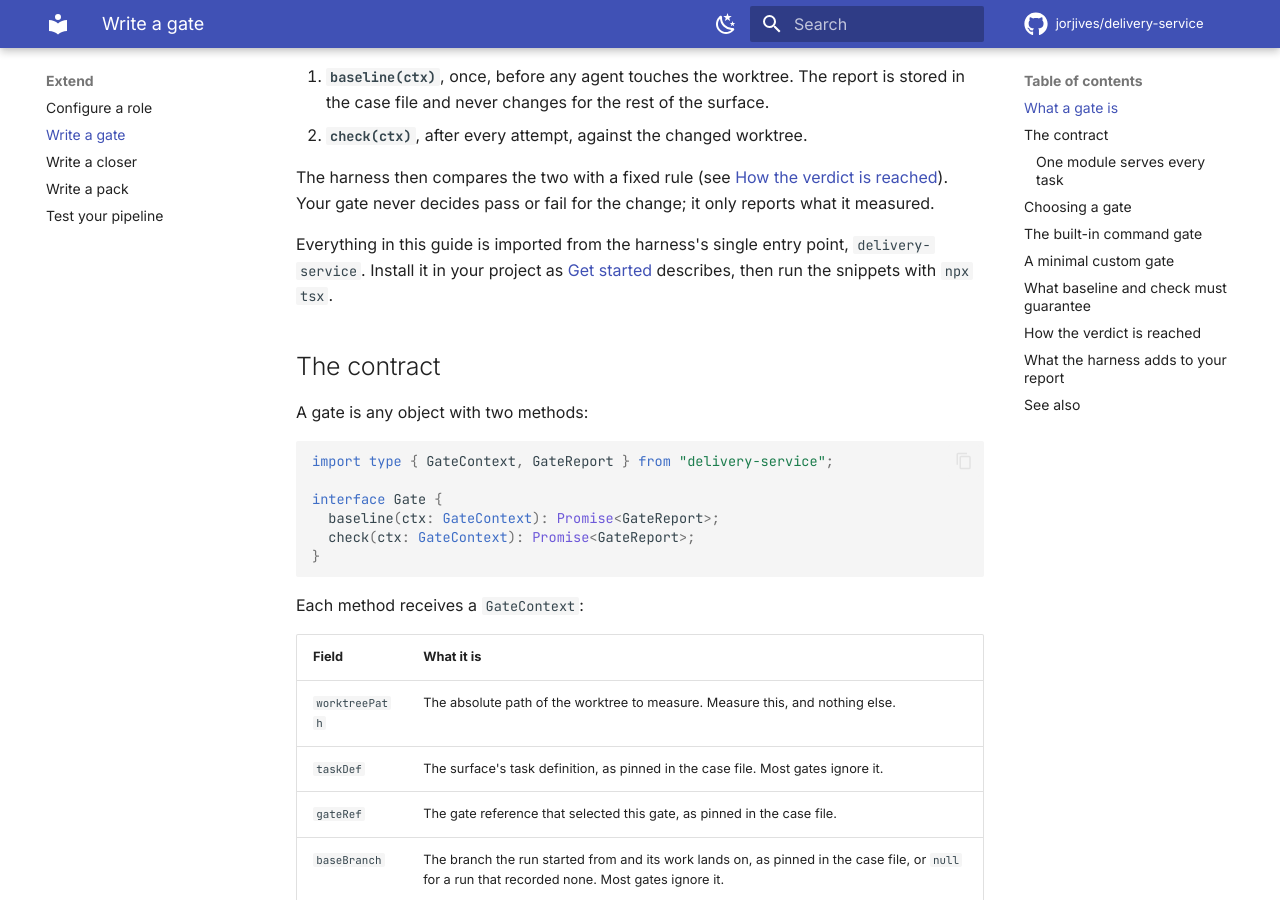
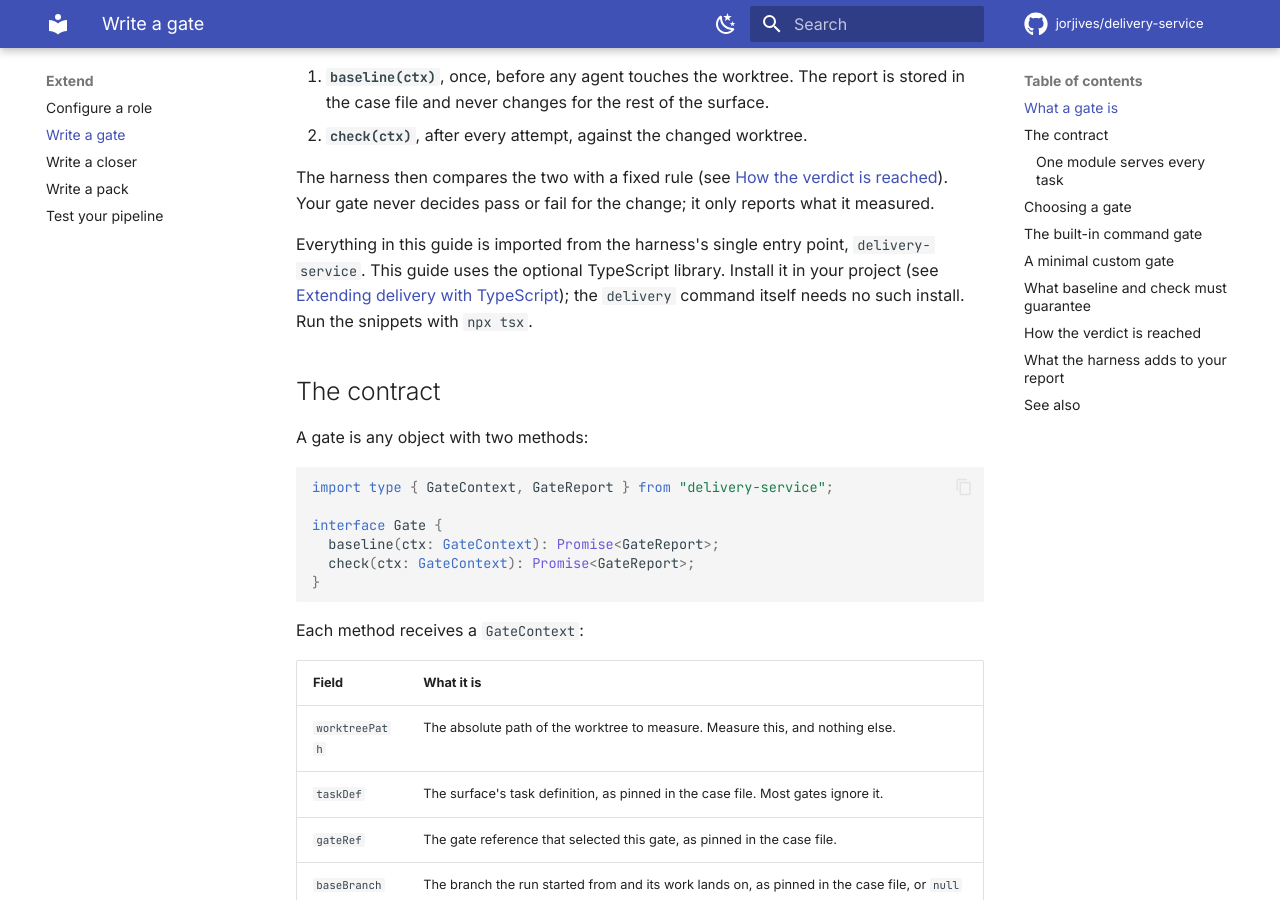
Before and after one commit to jorjives/delivery-service, an MkDocs documentation site: the page built from docs/writing-a-gate.md, in a window 1280 px wide and 900 px high, scrolled down 584 px. Built offline with MkDocs 1.6.1 and Material for MkDocs 9.7.7, drawn with Linux system fonts in a browser that asks for light colours; comment, search, counter and statistics services are not loaded.

Commit message:
Point the TypeScript guides at the optional library install
Three guides told readers to install the library 'as Get started describes', which now contradicts Get started's global-command framing and linked to the wrong place. Each now names the optional section; reporting.md's import example gets the same pointer.

Co-Authored-By: Claude Sonnet 5.5 <noreply@anthropic.com>

```diff
--- a/docs/writing-a-gate.md
+++ b/docs/writing-a-gate.md
@@ -25,9 +25,9 @@ reached](#how-the-verdict-is-reached)). Your gate never decides pass or fail for
 reports what it measured.
 
 Everything in this guide is imported from the harness's single entry point,
-`delivery-service`. Install it in your project as
-[Get started](getting-started.md) describes, then run the snippets with
-`npx tsx`.
+`delivery-service`. This guide uses the optional TypeScript library. Install it in your project (see
+[Extending delivery with TypeScript](getting-started.md#extending-delivery-with-typescript-optional)); the
+`delivery` command itself needs no such install. Run the snippets with `npx tsx`.
 
 ## The contract
 
```
Also changed, not shown: docs/configuring-a-role.md (+3 -3 lines), docs/reporting.md (+2 -1 lines), docs/writing-a-closer.md (+3 -3 lines).
